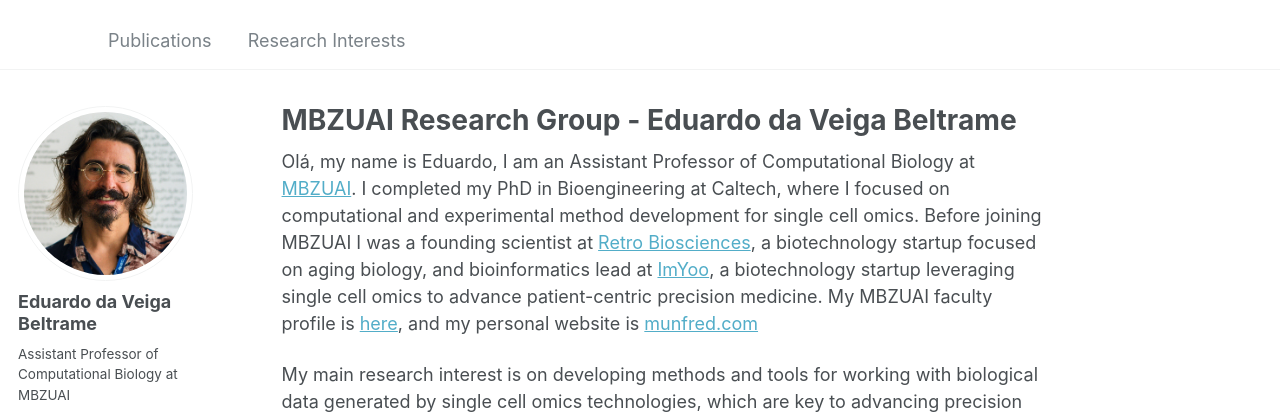
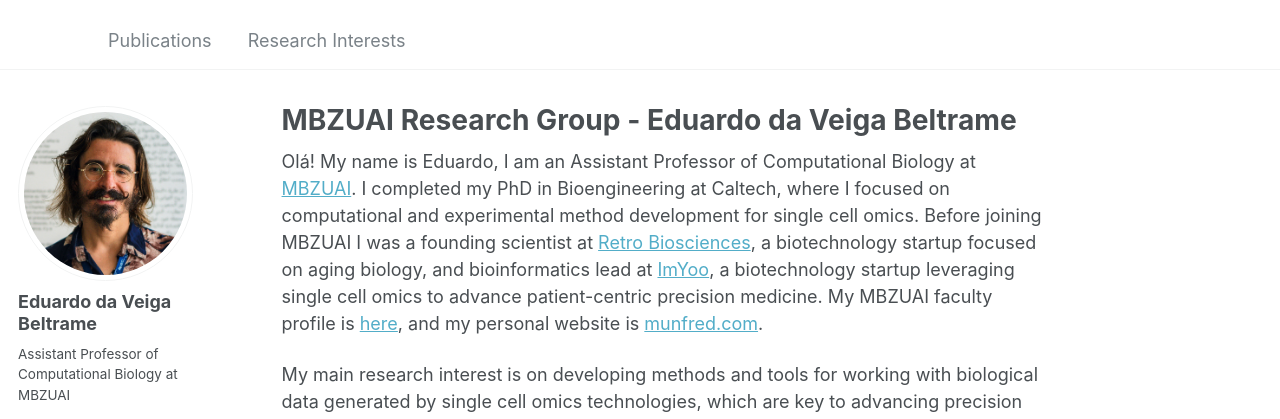
Before and after one commit to Munfred/munfred.github.io, a Jekyll site: the page built from _pages/about.md, in a window 1280 px wide and 1160 px high. Shown: the top 419 px of the window. Built offline with Jekyll 4.4.1, drawn with Linux system fonts in a browser that asks for light colours; some web fonts are replaced.

```diff
--- a/_pages/about.md
+++ b/_pages/about.md
@@ -7,7 +7,7 @@ redirect_from:
   - /about.html
 ---
 
-Olá, my name is Eduardo, I am an Assistant Professor of Computational Biology at [MBZUAI](https://mbzuai.ac.ae). I completed my PhD in Bioengineering at Caltech, where I focused on computational and experimental method development for single cell omics. Before joining MBZUAI I was a founding scientist at [Retro Biosciences](https://retro.bio), a biotechnology startup focused on aging biology, and bioinformatics lead at [ImYoo](https://imyoo.health), a biotechnology startup leveraging single cell omics to advance patient-centric precision medicine. My MBZUAI faculty profile is [here](https://mbzuai.ac.ae/study/faculty/eduardo-beltrame/), and my personal website is [munfred.com](https://munfred.com)
+Olá! My name is Eduardo, I am an Assistant Professor of Computational Biology at [MBZUAI](https://mbzuai.ac.ae). I completed my PhD in Bioengineering at Caltech, where I focused on computational and experimental method development for single cell omics. Before joining MBZUAI I was a founding scientist at [Retro Biosciences](https://retro.bio), a biotechnology startup focused on aging biology, and bioinformatics lead at [ImYoo](https://imyoo.health), a biotechnology startup leveraging single cell omics to advance patient-centric precision medicine. My MBZUAI faculty profile is [here](https://mbzuai.ac.ae/study/faculty/eduardo-beltrame/), and my personal website is [munfred.com](https://munfred.com).
 
 My main research interest is on developing methods and tools for working with biological data generated by single cell omics technologies, which are key to advancing precision medicine. I am particularly interested in single cell RNA sequencing data, which is now being generated much faster than researchers can analyze it. I am establishing a research group to develop new methods and tools that can streamline biological analysis and make it easy to ask biological questions about the data for researchers of all backgrounds, and to explore the development of interactive analysis tools that incorporate recent advances in machine learning, such as natural language models, which can make biological analysis easier, faster and broaden access to more researchers. My research interests are further outlined in this [research talk]([url](https://www.canva.com/design/DAGDB0KIrCM/_EP_uuAKdCrV8SZtik-zTA/view)).
 
```
